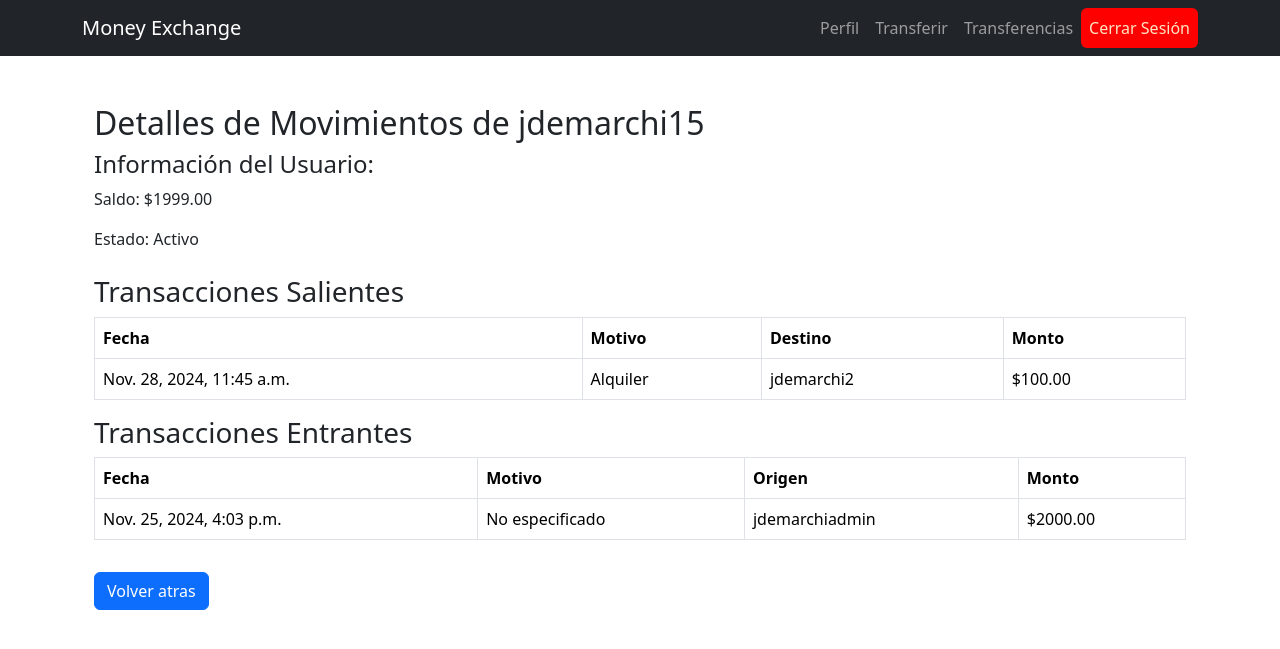
After one commit to joaquinDemarchi/money_exchange, a Django app: page /user/1/transactions/ in a window 1280 px wide. The commit adds this page. Shown: the top 649 px of the page. Run offline with Django 5.2, Linux system fonts and the light colour scheme; data comes from the database, SQL or seed files in the repository; both versions use the stored data as it was after the commit.

Commit message:
ultimos cambios

```diff
--- a/core/models.py
+++ b/core/models.py
@@ -24,7 +24,7 @@ class Transaction(models.Model):
     sender = models.ForeignKey(User, on_delete=models.CASCADE, related_name='sent_transactions', null=True, blank=True)
     recipient = models.ForeignKey(User, on_delete=models.CASCADE, related_name='received_transactions')
     amount = models.DecimalField(max_digits=10, decimal_places=2)
-    reason = models.ForeignKey(TransferReason, on_delete=models.SET_NULL, null=True, blank=True)
+    reason = models.ForeignKey(TransferReason, on_delete=models.PROTECT, null=True, blank=True)
     timestamp = models.DateTimeField(auto_now_add=True)
 
 class Favorite(models.Model):
--- a/core/templates/core/admi_users.html
+++ b/core/templates/core/admi_users.html
@@ -23,6 +23,7 @@
             <td>{{ user.is_active_account|yesno:"Activo,Inactivo" }}</td>
             <td>
                 <a href="{% url 'edit_users' pk=user.pk  %}" class="btn btn-warning btn-sm">Editar</a>
+                <a href="{% url 'user_transactions_detail' pk=user.pk  %}" class="btn btn-warning btn-sm">Transferencias</a>
                 <a href="{% url 'delete_user' pk=user.pk  %}" class="btn btn-danger btn-sm">Eliminar</a>
             </td>
         </tr>
--- a/core/templates/core/delete_user.html
+++ b/core/templates/core/delete_user.html
@@ -1,4 +1,6 @@
 {% extends 'core/base.html' %}
+
+{% block title %}Eliminar Usuarios{% endblock %}
 
 {% block content %}
     <h1>Eliminar Usuario</h1>
--- a/core/templates/core/edit_users.html
+++ b/core/templates/core/edit_users.html
@@ -1,4 +1,6 @@
 {% extends 'core/base.html' %}
+
+{% block title %}Editar Usuario{% endblock %}
 
 {% block content %}
 
@@ -12,6 +14,6 @@
         <button type="submit">Actualizar</button>
     </form>
 
-    <a href="{% url 'admi_users' %}">Cancelar</a>
+    <a class="btn btn-secondary" href="{% url 'admi_reasons' %}">Cancelar</a>
 
 {% endblock %}
--- a/core/templates/core/profile.html
+++ b/core/templates/core/profile.html
@@ -12,4 +12,5 @@
 <!-- Botones -->
 <a href="{% url 'transfer' %}" class="btn btn-success">Hacer una Transferencia</a>
 <a href="{% url 'pf_update' %}" class="btn btn-warning">Editar perfil</a>
+<a href="{% url 'deposit' %}" class="btn btn-primary">Depositar Dinero</a>
 {% endblock %}
--- a/core/templates/core/reason_delete.html
+++ b/core/templates/core/reason_delete.html
@@ -3,12 +3,12 @@
 {% block content %}
     <h1>Eliminar Usuario</h1>
 
-    <p>¿Estás seguro de que deseas eliminar al usuario "{{ user.username }}"?</p>
+        <p>¿Estás seguro de que deseas eliminar al  "{{  reasons.name  }}"?</p>
 
     <form method="post">
         {% csrf_token %}
         <button type="submit" class="btn btn-danger">Eliminar</button>
     </form>
 
-    <a href="{% url 'admi_users' %}" class="btn btn-secondary">Cancelar</a>
+    <a href="{% url 'admi_reasons' %}" class="btn btn-secondary">Cancelar</a>
 {% endblock %}
--- a/core/templates/core/reason_edit.html
+++ b/core/templates/core/reason_edit.html
@@ -1,4 +1,5 @@
 {% extends 'core/base.html' %}
+
 {% block content %}
 
     <h1>{{ title }}</h1>
@@ -8,9 +9,9 @@
 
         {{ form.as_p }}  <!-- Muestra el formulario como párrafos -->
 
-        <button type="submit">Actualizar</button>
+        <button class="btn btn-primary mt-3" type="submit">Actualizar</button>
     </form>
 
-    <a href="{% url 'admi_users' %}">Cancelar</a>
+    <a class="btn btn-secondary" href="{% url 'admi_reasons' %}">Cancelar</a>
 
 {% endblock %}
--- a/core/templates/core/transaction_list.html
+++ b/core/templates/core/transaction_list.html
@@ -1,4 +1,6 @@
 {% extends 'core/base.html' %}
+
+{% block title %}Lista de Transferencias{% endblock %}
 
 {% block content %}
 <h2>Lista de Transferencias</h2>
--- /dev/null
+++ b/core/templates/core/user_transactions_detail.html
@@ -0,0 +1,72 @@
+{% extends 'core/base.html' %}
+
+{% block title %}Detalles de Transacciones de {{ user.username }}{% endblock %}
+
+{% block content %}
+<div class="container mt-5">
+    <h2>Detalles de Movimientos de {{ user.username }}</h2>
+
+    <!-- Información del Usuario -->
+    <div class="mb-4">
+        <h4>Información del Usuario:</h4>
+        <p>Saldo: ${{ user.balance }}</p>
+        <p>Estado: {{ user.is_active_account|yesno:"Activo,Inactivo" }}</p>
+    </div>
+
+    <!-- Transacciones Salientes -->
+    <h3>Transacciones Salientes</h3>
+    {% if sent_transactions %}
+    <table class="table table-bordered">
+        <thead>
+            <tr>
+                <th>Fecha</th>
+                <th>Motivo</th>
+                <th>Destino</th>
+                <th>Monto</th>
+            </tr>
+        </thead>
+        <tbody>
+            {% for transaction in sent_transactions %}
+            <tr>
+                <td>{{ transaction.timestamp }}</td>
+                <td>{{ transaction.reason.name|default:"No especificado" }}</td>  <!-- Corregido -->
+                <td>{{ transaction.recipient.username }}</td>
+                <td>${{ transaction.amount }}</td>
+            </tr>
+            {% endfor %}
+        </tbody>
+    </table>
+    {% else %}
+        <p>No hay transacciones salientes.</p>
+    {% endif %}
+
+    <!-- Transacciones Entrantes -->
+    <h3>Transacciones Entrantes</h3>
+    {% if received_transactions %}
+    <table class="table table-bordered">
+        <thead>
+            <tr>
+                <th>Fecha</th>
+                <th>Motivo</th>
+                <th>Origen</th>
+                <th>Monto</th>
+            </tr>
+        </thead>
+        <tbody>
+            {% for transaction in received_transactions %}
+            <tr>
+                <td>{{ transaction.timestamp }}</td>
+                <td>{{ transaction.reason.name|default:"No especificado" }}</td>  <!-- Corregido -->
+                <td>{{ transaction.sender.username }}</td>
+                <td>${{ transaction.amount }}</td>
+            </tr>
+            {% endfor %}
+        </tbody>
+    </table>
+    {% else %}
+        <p>No hay transacciones entrantes.</p>
+    {% endif %}
+
+    <a href="{% url 'admi_users' %}" class="btn btn-primary mt-3">Volver atras</a>
+</div>
+{% endblock %}
--- a/core/urls.py
+++ b/core/urls.py
@@ -1,6 +1,6 @@
 from django.contrib.auth.views import LogoutView
 from django.urls import path
-from .views import HomeView, UserRegistrationView, UserLoginView, UserProfileView, TransactionCreateView, AdminUserListView, AdminReasonListView, UserLogoutView, ProfileUpdateView, TransactionDetailView, TransactionList, AdminUserUpdateView, AdminUserDeleteView
+from .views import HomeView, UserRegistrationView, UserLoginView, UserProfileView, TransactionCreateView, AdminUserListView, AdminReasonListView, UserLogoutView, ProfileUpdateView, TransactionDetailView, TransactionList, AdminUserUpdateView, AdminUserDeleteView, AdminReasonDeleteView, AdminReasonUpdateView, UserTransactionDetailView, DepositView
 
 urlpatterns = [
     #ingreso y login
@@ -19,8 +19,11 @@ urlpatterns = [
     path('admi/users/', AdminUserListView.as_view(), name='admi_users'),
     path('admi/users/edit/<int:pk>/', AdminUserUpdateView.as_view(), name='edit_users'),
     path('admi/users/delete/<int:pk>/', AdminUserDeleteView.as_view(), name='delete_user'),
+    path('user/<int:pk>/transactions/', UserTransactionDetailView.as_view(), name='user_transactions_detail'),
     #admin reasons
     path('admi/reasons/', AdminReasonListView.as_view(), name='admi_reasons'),
-    path('admi/reasons/edit/<int:pk>/', AdminReasonListView.as_view(), name='edit_reasons'),
-    path('admi/reasons/delete/<int:pk>/', AdminReasonListView.as_view(), name='delete_reasons'),
+    path('admi/reasons/edit/<int:pk>/', AdminReasonUpdateView.as_view(), name='edit_reasons'),
+    #path('admi/reasons/delete/<int:pk>/', AdminReasonDeleteView.as_view(), name='delete_reasons'),
+    #ver detalles de trasnferencias
+    path('deposit/', DepositView.as_view(), name='deposit'),
 ]
--- a/core/views.py
+++ b/core/views.py
@@ -1,9 +1,11 @@
-from django.views.generic import TemplateView, ListView, CreateView, UpdateView, DetailView, DeleteView
-from django.shortcuts import redirect
+from django.views.generic import TemplateView, ListView, CreateView, UpdateView, DetailView, DeleteView, View
+from django.shortcuts import redirect, render
 from django.contrib.auth.views import LoginView, LogoutView
+from django.contrib import messages
 from django.urls import reverse_lazy
+from django.http import HttpResponseRedirect
 from .models import User, Transaction, TransferReason
-from .forms import UserRegistrationForm, ProfileUpdateForm, TransactionForm, UserUpdateForm
+from .forms import UserRegistrationForm, ProfileUpdateForm, TransactionForm, UserUpdateForm, TransactionReasonForm, DepositForm
 
 # Inicio y registro
 class HomeView(TemplateView):
@@ -26,12 +28,28 @@ class UserLoginView(LoginView):
 class UserLogoutView(LogoutView):
     next_page = reverse_lazy('login')
 
-# Perfil del usuario
+
+# adminsitrar perfil
+class ProfileUpdateView(UpdateView):
+    model = User
+    form_class = ProfileUpdateForm
+    template_name = 'core/profile_update.html'
+    success_url = reverse_lazy('profile')
+
+    def get_context_data(self, **kwargs):
+        ctx = super().get_context_data(**kwargs)
+        ctx['title'] = "Actuliza el perfil del usuario"
+        return ctx
+
+    # Método para asegurarse de que solo el usuario logueado pueda editar su propio perfil
+    def get_object(self, queryset=None):
+        return self.request.user
+
 class UserProfileView(TemplateView):
     template_name = 'core/profile.html'
 
 
-# Administración
+# Administración usuario
 class AdminUserListView(ListView):
     model = User
     template_name = 'core/admi_users.html'
@@ -51,6 +69,8 @@ class AdminUserDeleteView(DeleteView):
     context_object_name = 'user'
     success_url = reverse_lazy('admi_users')
 
+
+# Administrar razones
 class AdminReasonListView(ListView):
     model = TransferReason
     template_name = 'core/admi_reasons.html'
@@ -59,30 +79,30 @@ class AdminReasonListView(ListView):
 class AdminReasonDeleteView(DeleteView):
     model = TransferReason
     template_name = 'core/reason_delete.html'
+    form_class = TransactionReasonForm
     context_object_name = 'reasons'
-    success_url = reverse_lazy('admi_reasons')
+
+    def post(self, request, *args, **kwargs):
+            # Añadir debug aquí para asegurar que el objeto se elimina
+            obj = self.get_object()
+            print(f"Eliminando objeto: {obj}")  # Verifica el objeto que se va a eliminar
+            response = super().post(request, *args, **kwargs)  # Llamada a la eliminación
+            print("Eliminación completada")
+
+            return HttpResponseRedirect(reverse_lazy('admi_reasons'))
 
 class AdminReasonUpdateView(UpdateView):
     model = TransferReason
     template_name = 'core/reason_edit.html'
-    form_class = TransferReason
+    form_class = TransactionReasonForm
     context_object_name = 'reasons'
     success_url = reverse_lazy('admi_reasons')
 
-class ProfileUpdateView(UpdateView):
-    model = User
-    form_class = ProfileUpdateForm
-    template_name = 'core/profile_update.html'
-    success_url = reverse_lazy('profile')
-
     def get_context_data(self, **kwargs):
         ctx = super().get_context_data(**kwargs)
-        ctx['title'] = "Actuliza el perfil del usuario"
+        ctx['title'] = "Actulizar Motivo"
         return ctx
 
-    # Método para asegurarse de que solo el usuario logueado pueda editar su propio perfil
-    def get_object(self, queryset=None):
-        return self.request.user
 
 # Transferencias
 class TransactionCreateView(CreateView):
@@ -93,17 +113,20 @@ class TransactionCreateView(CreateView):
 
     def form_valid(self, form):
 
-        form.instance.sender = self.request.user
+        form.instance.sender = self.request.user # asigno como enviador al usr de la sesion
 
-        if self.request.user.balance < form.instance.amount:
+        if self.request.user.balance < form.instance.amount: #comporbacion si el saldo es menor al monto de la tx
             form.add_error('amount', 'Saldo insuficiente.')
             return self.form_invalid(form)
-        form.instance.sender.balance -= form.instance.amount
-        form.instance.recipient.balance += form.instance.amount
+        form.instance.sender.balance -= form.instance.amount # actulizo saldo del enviador
+        form.instance.recipient.balance += form.instance.amount # actulizo saldo del receptor
+
+        #guardo cambios
         form.instance.sender.save()
         form.instance.recipient.save()
 
         return super().form_valid(form)
+
 class TransactionDetailView(DetailView):
     model = Transaction
     template_name = 'core/transaction_detail.html'
@@ -113,3 +136,68 @@ class TransactionList(ListView):
     model = Transaction
     template_name = 'core/transaction_list.html'
     context_object_name = 'transactions'
+
+
+class UserTransactionDetailView(DetailView):
+    model = User
+    template_name = 'core/user_transactions_detail.html'  # La plantilla que vamos a crear
+    context_object_name = 'user'
+
+    def get_context_data(self, **kwargs):
+        context = super().get_context_data(**kwargs)
+        user = self.object  # El usuario que se está viendo
+
+        # Obtengo tx salientes del usr  como emisor
+        sent_transactions = Transaction.objects.filter(sender=user)
+
+        # Obtengo tx entrantes del usr como receptor
+        received_transactions = Transaction.objects.filter(recipient=user)
+
+        # Añadir estas transacciones al contexto
+        context['sent_transactions'] = sent_transactions
+        context['received_transactions'] = received_transactions
+
+        return context
+
+# Vista para el depósito de dinero
+class DepositView(View):
+    template_name = 'core/deposit_form.html'
+
+    # GET: Muestra el formulario
+    def get(self, request):
+        form = DepositForm()  # Creamos el formulario vacío
+        return render(request, self.template_name, {'form': form})
+
+    # POST: Procesa el depósito
+    def post(self, request):
+        form = DepositForm(request.POST)  # Recibe los datos del formulario
+        if form.is_valid():
+            amount = form.cleaned_data['amount']  # Obtiene el monto ingresado
+            user = request.user  # El usuario actual
+
+            # Verificamos si el monto es positivo
+            if amount <= 0:
+                form.add_error('amount', 'El monto debe ser mayor que cero.')
+                return render(request, self.template_name, {'form': form})
+
+            # Realizamos la transacción (agregar saldo al usuario)
+            user.balance += amount
+            user.save()
+
+            # Buscamos o creamos el motivo "Depósito de dinero"
+            reason, created = TransferReason.objects.get_or_create(name="Depósito de dinero")
+
+            # Creamos el registro de la transacción
+            transaction = Transaction.objects.create(
+                sender=user,  # El usuario es tanto el remitente como el receptor
+                recipient=user,
+                amount=amount,
+                reason=reason,  # Asignamos la instancia de TransferReason
+            )
+
+            # Enviamos un mensaje de éxito
+            messages.success(request, f'Has depositado ${amount} exitosamente a tu cuenta.')
+            return redirect('profile')  # Redirige al perfil del usuario
+
+        # Si el formulario no es válido, lo volvemos a mostrar con los errores
+        return render(request, self.template_name, {'form': form})
```
Also changed, not shown: core/forms.py (+17 -0 lines), core/templates/core/admi_reasons.html (+2 -9 lines), core/templates/core/deposit_form.html (added, +28 -0 lines), core/templates/core/transaction_detail.html (+6 -2 lines), core/migrations/0002_alter_transaction_reason.py (added), db.sqlite3.
